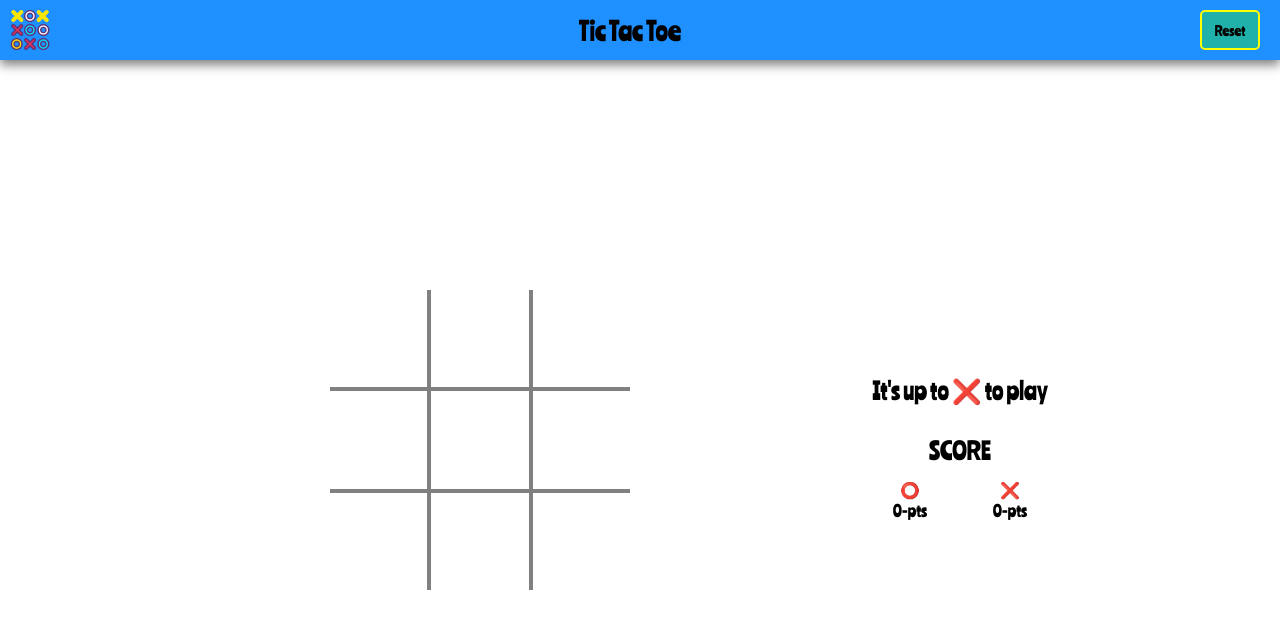
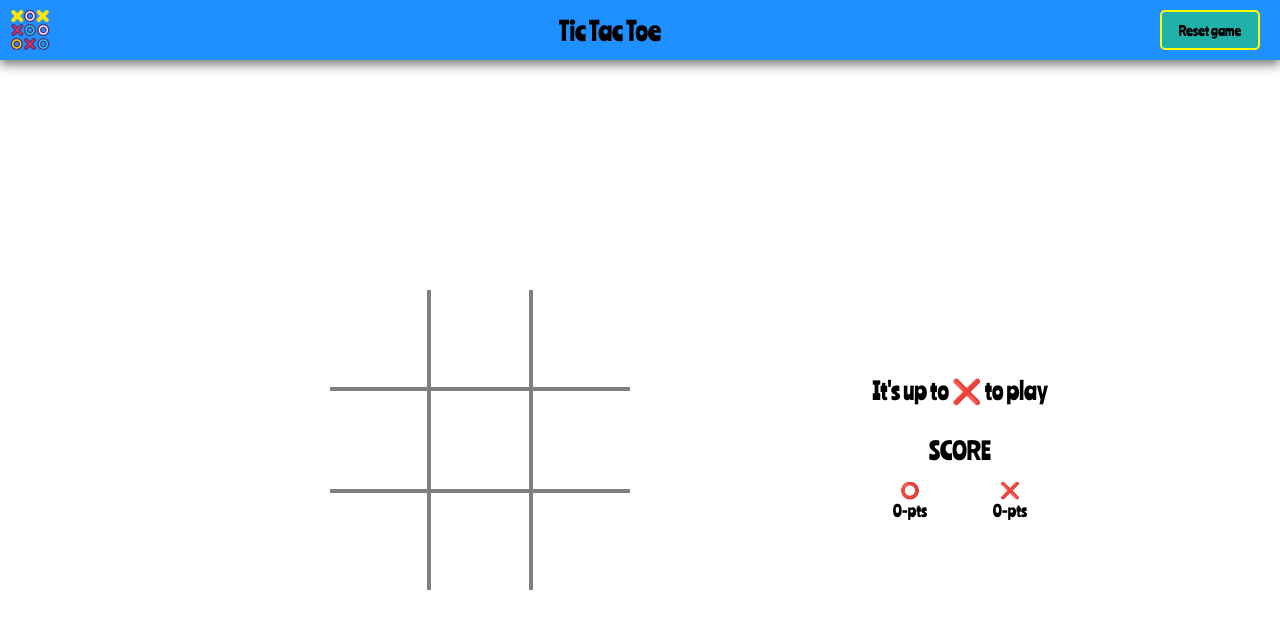
Before and after one commit to DBattou/TicTacToe, a React (Create React App) app: page / in a window 1280 px wide. Shown: the top 628 px of the page. Built offline with nearby package versions, Linux system fonts and the light colour scheme.

Commit message:
Reset Button, now reset the score also

```diff
--- a/src/components/header/Header.css
+++ b/src/components/header/Header.css
@@ -34,28 +34,3 @@
   font-size: calc(10px + 2vmin);
   color: black;
 }
-
-.Header__resetButton {
-  font-family: 'ranchersregular', Arial, sans-serif;
-  font-weight: normal;
-  font-style: normal;
-
-  margin-right: 20px;
-  height: 7vh;
-  width: 60px;
-  max-height: 40px;
-
-  background-color: lightseagreen;
-  border: 2px solid yellow;
-  border-radius: 5px;
-
-  outline: none;
-  cursor: pointer;
-
-  overflow: hidden;
-}
-
-.Header__resetButton:active {
-  box-shadow: 0 3px 0 #00823f;
-  top: 5px;
-}
--- a/src/components/header/Header.jsx
+++ b/src/components/header/Header.jsx
@@ -1,9 +1,8 @@
 import React from 'react'
-import { resetGame } from '../../redux/actions'
-import { connect } from 'react-redux'
+import ResetButton from '../resetButton/ResetButton'
 import './Header.css'
 
-function Header({ resetGame }) {
+function Header() {
   return (
     <header className="App__header">
       <img
@@ -12,17 +11,9 @@ function Header({ resetGame }) {
         className="Header__logoImage"
       ></img>
       <h3 className="Header__appTitle">Tic Tac Toe</h3>
-      <button type="reset" className="Header__resetButton" onClick={resetGame}>
-        Reset
-      </button>
+      <ResetButton></ResetButton>
     </header>
   )
 }
 
-const mapDispatchToProps = (dispatch) => {
-  return {
-    resetGame: () => dispatch(resetGame()),
-  }
-}
-
-export default connect(undefined, mapDispatchToProps)(Header)
+export default Header
--- /dev/null
+++ b/src/components/resetButton/ResetButton.css
@@ -0,0 +1,25 @@
+.Header__resetButton {
+  font-family: 'ranchersregular', Arial, sans-serif;
+  font-weight: normal;
+  font-style: normal;
+
+  margin-right: 20px;
+  height: 7vh;
+  width: 100px;
+  max-height: 40px;
+
+  background-color: lightseagreen;
+  border: 2px solid yellow;
+  border-radius: 5px;
+
+  outline: none;
+  cursor: pointer;
+
+  white-space: nowrap;
+  overflow: hidden;
+}
+
+.Header__resetButton:active {
+  box-shadow: 0 3px 0 #00823f;
+  top: 5px;
+}
--- a/src/components/resetButton/ResetButton.jsx
+++ b/src/components/resetButton/ResetButton.jsx
@@ -1,9 +1,14 @@
 import React from 'react'
 import { connect } from 'react-redux'
-import { resetGame } from '../../redux/actions'
+import { resetGame, resetScore } from '../../redux/actions'
+import './ResetButton.css'
 
-function ResetButton({ resetGameState }) {
-  return <button onClick={resetGameState}>Reset</button>
+function ResetButton({ resetGameState, resetGameScore }) {
+  return (
+    <button type="reset" className="Header__resetButton" onClick={resetGameScore}>
+      Reset game
+    </button>
+  )
 }
 
 // Actions
@@ -12,6 +17,9 @@ const mapDispatchToProps = (dispatch) => {
     resetGameState: () => {
       dispatch(resetGame())
     },
+    resetGameScore: () => {
+      dispatch(resetScore())
+    },
   }
 }
 
--- a/src/redux/actions.js
+++ b/src/redux/actions.js
@@ -3,6 +3,7 @@ export const MARK_SQUARE = 'MARK_SQUARE'
 export const RESET_GAME = 'RESET_GAME'
 export const CHANGE_CURRENT_PLAYER = 'CHANGE_CURRENT_PLAYER'
 export const CHANGE_SCORE = 'CHANGE_SCORE'
+export const RESET_SCORE = 'RESET_SCORE'
 
 // Action creators
 export function markSquare(squarePosition) {
@@ -18,6 +19,12 @@ export function resetGame() {
   }
 }
 
+export function resetScore() {
+  return {
+    type: RESET_SCORE,
+  }
+}
+
 export function changeCurrentPlayer() {
   return {
     type: CHANGE_CURRENT_PLAYER,
--- a/src/redux/reducer.js
+++ b/src/redux/reducer.js
@@ -1,6 +1,12 @@
 import calculateWinner from '../logic/calculateWinner'
 
-import { MARK_SQUARE, RESET_GAME, CHANGE_CURRENT_PLAYER, CHANGE_SCORE } from './actions'
+import {
+  MARK_SQUARE,
+  RESET_GAME,
+  CHANGE_CURRENT_PLAYER,
+  CHANGE_SCORE,
+  RESET_SCORE,
+} from './actions'
 
 export const defaultGameSize = 3
 
@@ -45,6 +51,12 @@ export default function tictactoe(state = initialState, action) {
         score: { ...state.score, [action.player]: state.score[action.player] + 1 },
       }
     }
+    case RESET_SCORE: {
+      return {
+        ...state,
+        score: initialState.score,
+      }
+    }
     default:
       return state
   }
```
